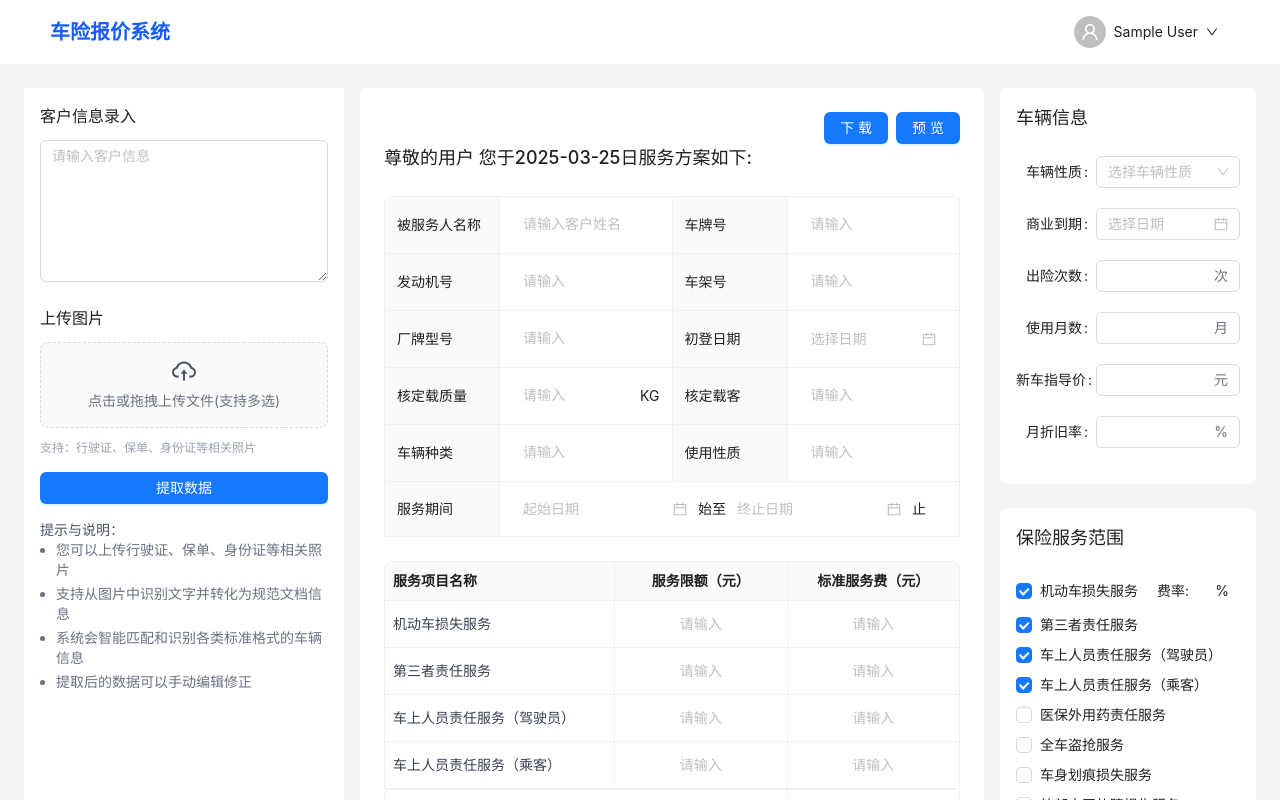
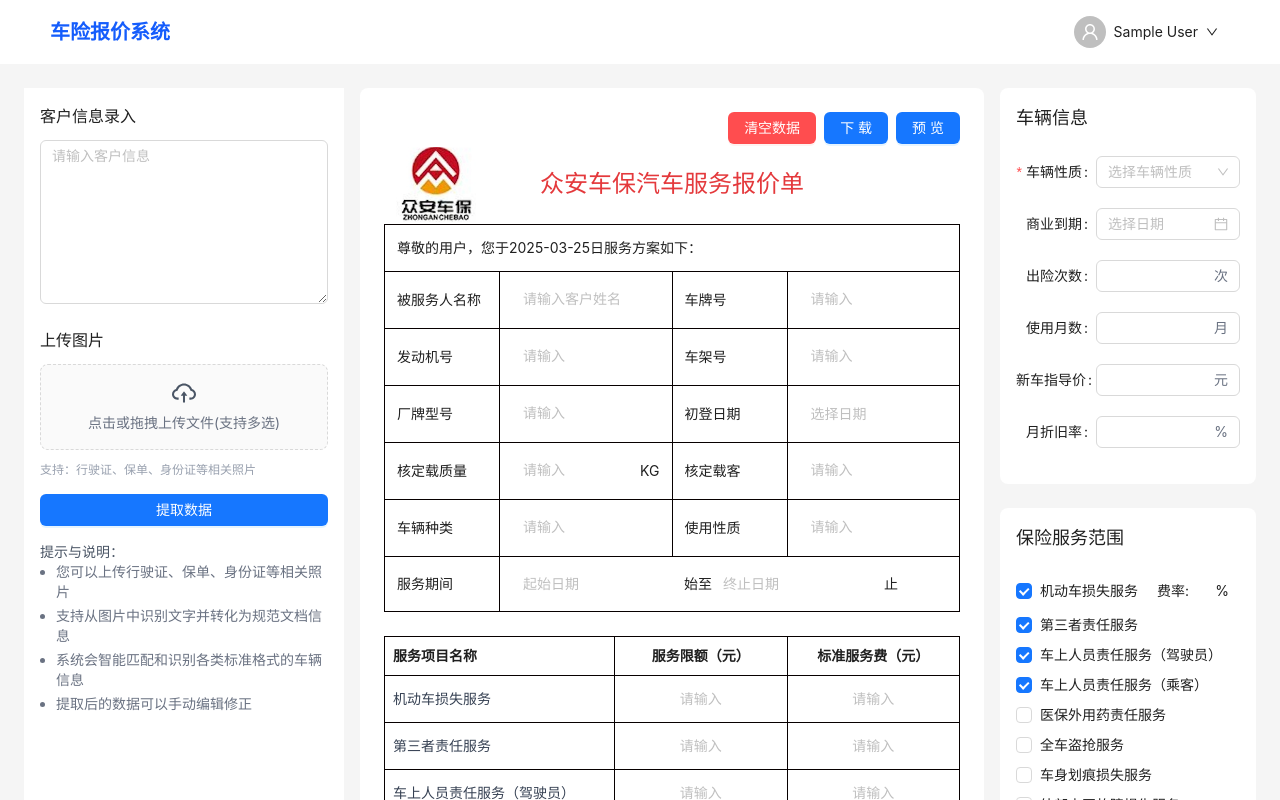
Before and after one commit to liulovegame/quoteGen, a Next.js app: page / in a window 1280 px wide. Shown: the top 800 px of the page. Built offline with nearby package versions, Linux system fonts and the light colour scheme; sample sign-in values are in the browser's storage.

Commit message:
feat: 增加水印等功能

```diff
--- a/components/PreviewImage.tsx
+++ b/components/PreviewImage.tsx
@@ -1,6 +1,6 @@
 import { Button, Image, message, Space, Modal, Form } from "antd";
 import html2canvas from "html2canvas-pro";
-import { useRef, useState } from "react";
+import { useRef, useState, useEffect } from "react";
 
 const PreviewImage = () => {
     const form = Form.useFormInstance();
@@ -8,6 +8,20 @@ const PreviewImage = () => {
     const [loading, setLoading] = useState(false);
     const [isModalOpen, setIsModalOpen] = useState(false);
     const canvasRef = useRef<HTMLCanvasElement | null>(null);
+    const watermarkImageRef = useRef<HTMLImageElement | null>(null);
+
+    // 预加载水印图片
+    useEffect(() => {
+        const img = document.createElement('img');
+        img.src = "/insurance-bg.jpeg"; // 使用你的水印图片路径
+        img.onload = () => {
+            watermarkImageRef.current = img;
+        };
+    }, []);
+
+    // A4 尺寸（像素）
+    const A4_WIDTH = 794; // 210mm * 3.78px/mm
+    const A4_HEIGHT = 1123; // 297mm * 3.78px/mm
 
     const generatePreview = async () => {
         try {
@@ -25,67 +39,114 @@ const PreviewImage = () => {
 
         try {
             // 在生成预览前，给所有 input 和 textarea 添加特殊样式
-            const inputs = document.querySelectorAll('#main-quote input, #main-quote textarea');
-            inputs.forEach(input => {
+            const inputs = document.querySelectorAll("#main-quote input, #main-quote textarea");
+            inputs.forEach((input) => {
                 const value = (input as HTMLInputElement | HTMLTextAreaElement).value;
-                input.setAttribute('data-html2canvas-value', value);
-                (input as HTMLElement).style.color = 'transparent';
+                input.setAttribute("data-html2canvas-value", value);
+                (input as HTMLElement).style.color = "transparent";
             });
 
-            const canvas = await html2canvas(document.querySelector("#main-quote")!, {
+            // 先生成高质量图片
+            const originalCanvas = await html2canvas(document.querySelector("#main-quote")!, {
                 scale: 2, // 提高清晰度
-                useCORS: true, // 允许跨域图片
-                logging: false, // 关闭日志
-                backgroundColor: "#ffffff", // 设置背景色
-                allowTaint: true, // 允许跨域图片
+                useCORS: true,
+                logging: false,
+                backgroundColor: "#ffffff",
+                allowTaint: true,
                 onclone: (documentClone) => {
                     // 在克隆的文档中处理 input 和 textarea 元素
-                    const clonedInputs = documentClone.querySelectorAll('input, textarea');
+                    const clonedInputs = documentClone.querySelectorAll("input, textarea");
                     clonedInputs.forEach((element) => {
-                        const value = element.getAttribute('data-html2canvas-value') || '';
-                        const div = documentClone.createElement('div');
+                        const value = element.getAttribute("data-html2canvas-value") || "";
+                        const div = documentClone.createElement("div");
 
-                        // 处理换行符
-                        if (element.tagName.toLowerCase() === 'textarea') {
-                            // 将换行符转换为 <br> 标签
-                            div.innerHTML = value.replace(/\n/g, '<br>');
-                            div.style.whiteSpace = 'pre-wrap';
-                            div.style.wordBreak = 'break-word';
+                        if (element.tagName.toLowerCase() === "textarea") {
+                            div.innerHTML = value.replace(/\n/g, "<br>");
+                            div.style.whiteSpace = "pre-wrap";
+                            div.style.wordBreak = "break-word";
                             div.style.minHeight = window.getComputedStyle(element).height;
                         } else {
                             div.textContent = value;
-                            div.style.whiteSpace = 'nowrap';
+                            div.style.whiteSpace = "nowrap";
                         }
 
                         div.style.cssText = window.getComputedStyle(element).cssText;
-                        div.style.color = 'black';
-                        div.style.backgroundColor = 'transparent';
-                        div.style.border = 'none';
-                        div.style.overflow = 'visible';
+                        div.style.color = "black";
+                        div.style.backgroundColor = "transparent";
+                        div.style.border = "none";
+                        div.style.overflow = "visible";
                         element.parentNode?.replaceChild(div, element);
                     });
                 },
                 ignoreElements: (element) => {
-                    // 忽略不需要的元素
-                    const ignoreClasses = [
-                        "preview-image-container",
-                        "layout-form-right", // 忽略所有按钮
-                    ];
-
-                    // 检查元素是否包含需要忽略的类名
+                    const ignoreClasses = ["preview-image-container", "layout-form-right"];
                     return ignoreClasses.some((className) => element.classList.contains(className));
                 },
             });
 
             // 恢复 input 的样式
-            inputs.forEach(input => {
-                input.removeAttribute('data-html2canvas-value');
-                (input as HTMLElement).style.color = '';
+            inputs.forEach((input) => {
+                input.removeAttribute("data-html2canvas-value");
+                (input as HTMLElement).style.color = "";
             });
 
+            // 创建 A4 大小的画布
+            const a4Canvas = document.createElement("canvas");
+            const a4Ctx = a4Canvas.getContext("2d");
+            if (!a4Ctx) throw new Error("Failed to get canvas context");
+
+            // 设置 A4 尺寸
+            a4Canvas.width = A4_WIDTH;
+            a4Canvas.height = A4_HEIGHT;
+
+            // 填充白色背景
+            a4Ctx.fillStyle = "#ffffff";
+            a4Ctx.fillRect(0, 0, A4_WIDTH, A4_HEIGHT);
+
+            // 计算缩放比例以适应 A4 纸张宽度
+            const scale = (A4_WIDTH - 40) / originalCanvas.width; // 留出左右各 20px 的边距
+            const scaledWidth = originalCanvas.width * scale;
+            const scaledHeight = originalCanvas.height * scale;
+
+            // 计算位置 - 水平居中，从顶部开始
+            const x = (A4_WIDTH - scaledWidth) / 2; // 水平居中
+            const y = 30; // 上边距保持 30px
+
+            // 绘制缩放后的图片
+            a4Ctx.drawImage(originalCanvas, x, y, scaledWidth, scaledHeight);
+
+            // 添加水印
+            if (watermarkImageRef.current) {
+                a4Ctx.save();
+
+                // 设置水印样式
+                a4Ctx.globalAlpha = 0.1; // 设置透明度
+
+                // 计算水印大小（设置为页面宽度的60%）
+                const watermarkWidth = A4_WIDTH * 0.6;
+                const aspectRatio = watermarkImageRef.current.height / watermarkImageRef.current.width;
+                const watermarkHeight = watermarkWidth * aspectRatio;
+
+                // 计算水印位置（水平居中，垂直位置在1/3处）
+                const watermarkX = (A4_WIDTH - watermarkWidth) / 2;
+                const watermarkY = A4_HEIGHT * 0.36 - watermarkHeight / 2;
+
+                // 绘制水印
+                a4Ctx.drawImage(
+                    watermarkImageRef.current,
+                    watermarkX,
+                    watermarkY,
+                    watermarkWidth,
+                    watermarkHeight
+                );
+
+                // 恢复画布状态
+                a4Ctx.restore();
+            }
+
             // 保存 canvas 引用以供下载使用
-            canvasRef.current = canvas;
-            return canvas.toDataURL("image/png", 1.0);
+            canvasRef.current = a4Canvas;
+            return a4Canvas.toDataURL("image/png", 1.0);
         } catch (error) {
             console.error("Preview generation failed:", error);
             message.error("生成预览图失败");
@@ -109,20 +170,31 @@ const PreviewImage = () => {
         }
     };
 
+    const handleReset = () => {
+        Modal.confirm({
+            title: "确认清空",
+            content: "确定要清空所有数据吗？此操作不可恢复。",
+            okText: "确定",
+            cancelText: "取消",
+            okButtonProps: { danger: true },
+            onOk: () => {
+                form.resetFields();
+                setPreviewUrl("");
+                setIsModalOpen(false);
+                message.success("表单已重置");
+            },
+        });
+    };
+
     const handleDownload = async () => {
         try {
             setLoading(true);
-
-            // 如果没有预览或 canvas，重新生成
-            if (!previewUrl || !canvasRef.current) {
             const url = await generatePreview();
             if (!url) return;
-                setPreviewUrl(url);
-            }
 
             if (canvasRef.current) {
-                // 使用 canvas 直接下载，而不是通过 dataURL
-                canvasRef.current.toBlob((blob) => {
+                canvasRef.current.toBlob(
+                    (blob) => {
                         if (!blob) {
                             message.error("生成图片失败");
                             return;
@@ -132,9 +204,11 @@ const PreviewImage = () => {
                         link.download = `报价单_${new Date().toLocaleDateString()}.png`;
                         link.href = url;
                         link.click();
-                    // 清理 URL 对象
                         setTimeout(() => URL.revokeObjectURL(url), 100);
-                }, "image/png", 1.0);
+                    },
+                    "image/png",
+                    1.0
+                );
             }
         } catch (error) {
             console.error("Download failed:", error);
@@ -149,11 +223,13 @@ const PreviewImage = () => {
         setPreviewUrl("");
     };
 
-
     return (
         <div className="text-right preview-image-container">
             <Space>
-                <Button type="primary" onClick={handleDownload} loading={loading && !previewUrl}>
+                <Button type="primary" danger onClick={handleReset}>
+                    清空数据
+                </Button>
+                <Button type="primary" onClick={handleDownload} loading={loading}>
                     下载
                 </Button>
                 <Button type="primary" onClick={handlePreview} loading={loading && previewUrl === ""}>
--- a/components/QuoteForm.tsx
+++ b/components/QuoteForm.tsx
@@ -1,5 +1,6 @@
 import { Form, Input, DatePicker, Table, Space } from "antd";
 import type { ColumnsType } from "antd/es/table";
+import dayjs from "dayjs";
 
 const QuoteForm: React.FC = () => {
     const renderInput = (placeholder: string, required: boolean = true) => (
@@ -18,20 +19,27 @@ const QuoteForm: React.FC = () => {
             title: "被服务人名称",
             dataIndex: "label1",
             width: "20%",
-            className: "bg-gray-50",
             onCell: (record) => ({
-                colSpan: record.key === "6" ? 1 : undefined,
+                colSpan: record.key === "title" ? 4 : record.key === "6" ? 1 : undefined,
             }),
-            render: (text) => text,
+            render: (text, record) => {
+                if (record.key === "title") {
+                    return `尊敬的用户，您于${dayjs().format("YYYY-MM-DD")}日服务方案如下：`;
+                }
+                return text;
+            },
         },
         {
             title: "",
             dataIndex: "input1",
             width: "30%",
             onCell: (record) => ({
-                colSpan: record.key === "6" ? 3 : undefined,
+                colSpan: record.key === "title" ? 0 : record.key === "6" ? 3 : undefined,
             }),
             render: (_, record) => {
+                if (record.key === "title") {
+                    return null;
+                }
                 if (record.key === "6") {
                     return (
                         <div>
@@ -40,7 +48,7 @@ const QuoteForm: React.FC = () => {
                                 noStyle
                                 rules={[{ required: true, message: "请选择起始日期" }]}
                             >
-                                <DatePicker placeholder="起始日期" variant="borderless" />
+                                <DatePicker placeholder="起始日期" variant="borderless" suffixIcon={null} />
                             </Form.Item>
                             <span>始至</span>
                             <Form.Item
@@ -48,7 +56,7 @@ const QuoteForm: React.FC = () => {
                                 noStyle
                                 rules={[{ required: true, message: "请选择终止日期" }]}
                             >
-                                <DatePicker placeholder="终止日期" variant="borderless" />
+                                <DatePicker placeholder="终止日期" variant="borderless" suffixIcon={null} />
                             </Form.Item>
                             <span>止</span>
                         </div>
@@ -56,7 +64,11 @@ const QuoteForm: React.FC = () => {
                 }
                 return (
                     <Space.Compact className="items-center">
-                        <Form.Item noStyle name={record.field1} rules={[{ required: true, message: `请输入${record.label1}` }]}>
+                        <Form.Item
+                            noStyle
+                            name={record.field1}
+                            rules={[{ required: true, message: `请输入${record.label1}` }]}
+                        >
                             {record.field1 === "insuredName" ? renderInput("请输入客户姓名") : renderInput("请输入")}
                         </Form.Item>
                         {record.field1 === "approvedLoadWeight" && <span>KG</span>}
@@ -68,9 +80,8 @@ const QuoteForm: React.FC = () => {
             title: "车牌号",
             dataIndex: "label2",
             width: "20%",
-            className: "bg-gray-50",
             onCell: (record) => ({
-                colSpan: record.key === "6" ? 0 : undefined,
+                colSpan: record.key === "title" || record.key === "6" ? 0 : undefined,
             }),
             render: (text) => text,
         },
@@ -79,10 +90,10 @@ const QuoteForm: React.FC = () => {
             dataIndex: "input2",
             width: "30%",
             onCell: (record) => ({
-                colSpan: record.key === "6" ? 0 : undefined,
+                colSpan: record.key === "title" || record.key === "6" ? 0 : undefined,
             }),
             render: (_, record) => {
-                if (record.key === "6") {
+                if (record.key === "title" || record.key === "6") {
                     return null;
                 }
                 return (
@@ -92,7 +103,12 @@ const QuoteForm: React.FC = () => {
                         rules={[{ required: true, message: `请输入${record.label2}` }]}
                     >
                         {record.field2 === "firstRegistrationDate" ? (
-                            <DatePicker placeholder="选择日期" className="w-full" variant="borderless" />
+                            <DatePicker
+                                placeholder="选择日期"
+                                suffixIcon={null}
+                                className="w-full"
+                                variant="borderless"
+                            />
                         ) : (
                             renderInput("请输入")
                         )}
@@ -103,6 +119,13 @@ const QuoteForm: React.FC = () => {
     ];
 
     const dataSource = [
+        {
+            key: "title",
+            label1: "",
+            field1: "",
+            label2: "",
+            field2: "",
+        },
         {
             key: "1",
             label1: "被服务人名称",
--- /dev/null
+++ b/components/QuoteHeader.tsx
@@ -0,0 +1,15 @@
+import Image from "next/image";
+
+const QuoteHeader = () => {
+    return (
+        <div className="flex items-center gap-4">
+            <div className="w-20 h-20 relative ml-3">
+                <Image src="/insurance-logo.jpeg" alt="众安车保" fill style={{ objectFit: "contain" }} priority />
+            </div>
+            <h1 className="text-2xl font-medium text-[#E4393C] flex-1 text-center">众安车保汽车服务报价单</h1>
+            <div className="w-20 h-20 relative mr-3"></div>
+        </div>
+    );
+};
+
+export default QuoteHeader;
--- a/pages/index.tsx
+++ b/pages/index.tsx
@@ -12,6 +12,7 @@ import { IFormData } from "@/types/formData";
 import dayjs from "dayjs";
 import ServiceFeeTable from "@/components/ServiceFeeTable";
 import SummaryTable from "@/components/SummaryTable";
+import QuoteHeader from "@/components/QuoteHeader";
 // import CompulsoryTable from "@/components/CompulsoryTable";
 const { Header, Content } = Layout;
 
@@ -62,6 +63,7 @@ export default function Home() {
         // 转换日期字符串为 dayjs 对象
         const formattedData = {
             ...data,
+            approvedLoadWeight: data.approvedLoadWeight || 0,
             services: {
                 damage: { limit: "", fee: "" },
                 driver: { limit: "", fee: "" },
@@ -132,8 +134,9 @@ export default function Home() {
         // 计算保险期限起始日
         let startDate;
         if (data.commercialInsuranceExpiryDate) {
-            // 如果有商业到期日，则起始日为到期日+1天
-            startDate = dayjs(data.commercialInsuranceExpiryDate).add(1, "day");
+            const expiryDate = dayjs(data.commercialInsuranceExpiryDate);
+            const today = dayjs();
+            startDate = expiryDate.isBefore(today) ? today : expiryDate.add(1, "day");
         } else {
             // 如果没有商业到期日，则使用当前系统日期
             startDate = dayjs();
@@ -221,11 +224,7 @@ export default function Home() {
                     <Form form={form} ref={formRef} id="main-quote" className="flex-1 flex gap-4">
                         <div className="flex-1 bg-white rounded-lg p-6">
                             <PreviewImage />
-
-                            <h2 className="text-lg font-medium mb-6">
-                                尊敬的用户 您于{dayjs().format("YYYY-MM-DD")}日服务方案如下:
-                            </h2>
-
+                            <QuoteHeader />
                             <QuoteForm />
 
                             <div className="mt-6">
--- a/theme/themeConfig.ts
+++ b/theme/themeConfig.ts
@@ -18,7 +18,9 @@ const theme: ThemeConfig = {
       boxShadow: '0 1px 2px 0 rgba(0, 0, 0, 0.03)',
     },
     Table: {
-      headerBg: '#fafafa',
+      headerBg: 'transparent',
+      borderColor: '#070000',
+      headerBorderRadius: 0
     },
   },
 };
```
Also changed, not shown: components/LeftUploadSection.tsx (+23 -3 lines), components/VehicleInfo.tsx (+12 -4 lines), public/insurance-bg.jpeg (added), public/insurance-logo.jpeg (added). Lines whose indentation alone changed are shown as unchanged.
